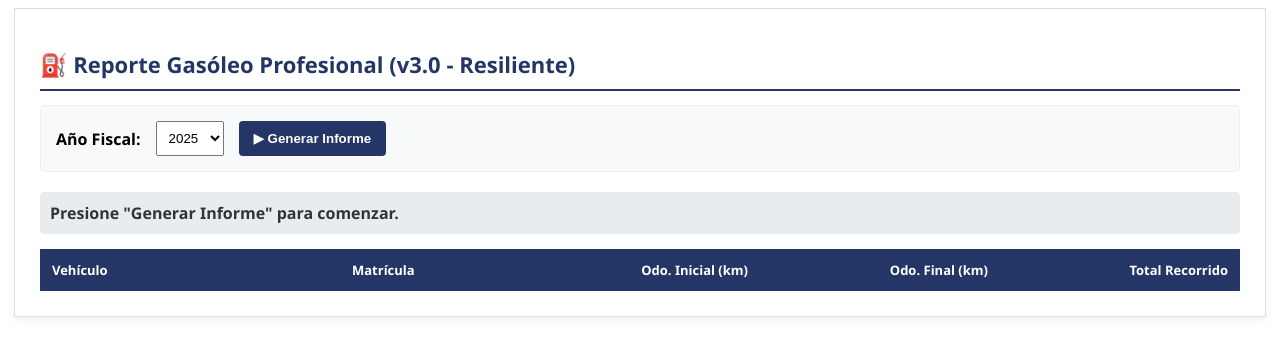
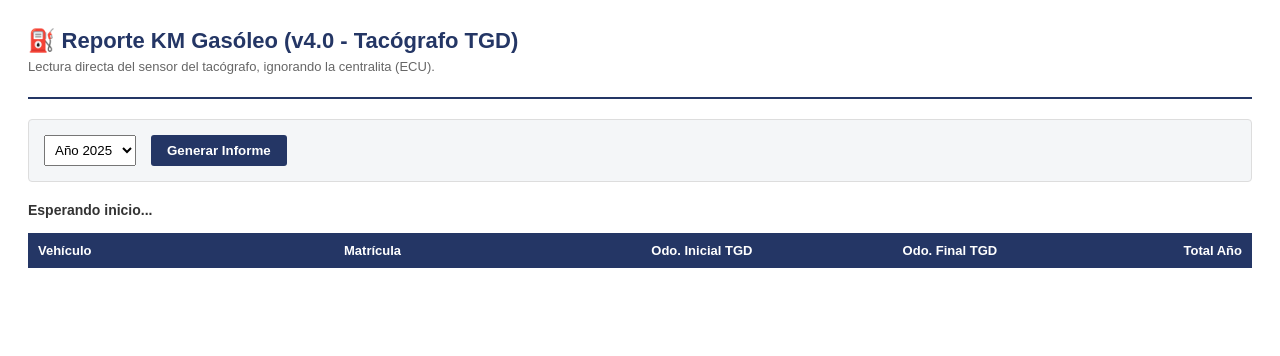
Before and after one commit to josetecnycom-ai/reporte-km-geotab, a plain HTML site: page index.html in a window 1280 px wide. Drawn offline with Linux system fonts and the light colour scheme.

Commit message:
Add files via upload

```diff
--- a/index.html
+++ b/index.html
@@ -2,48 +2,48 @@
 <html>
 <head>
     <meta charset="utf-8">
-    <title>Reporte Gasóleo v3.0</title>
+    <title>Reporte Tacógrafo</title>
     <style>
-        /* Estilos forzados para evitar que Geotab los anule */
-        #mi-addin-contenedor { font-family: 'Segoe UI', Arial, sans-serif; padding: 25px; background: #fff; border: 1px solid #ddd; max-width: 1200px; margin: 0 auto; box-shadow: 0 4px 8px rgba(0,0,0,0.05); }
-        h1 { color: #243665; border-bottom: 2px solid #243665; padding-bottom: 10px; font-size: 22px; }
-        .controles { background: #f8f9fa; padding: 15px; border-radius: 5px; margin-bottom: 20px; border: 1px solid #eee; display: flex; gap: 15px; align-items: center; }
-        .btn { padding: 10px 15px; background: #243665; color: white; border: none; border-radius: 4px; cursor: pointer; font-weight: bold; }
-        .btn:hover { background: #1a284d; }
-        .btn-verde { background: #28a745; }
-        .btn-verde:hover { background: #218838; }
-        #status-bar { font-weight: bold; padding: 10px; background: #e9ecef; border-radius: 4px; margin-bottom: 15px; color: #333; }
-        table { width: 100%; border-collapse: collapse; margin-top: 10px; }
-        th { background: #243665; color: white; padding: 12px; text-align: left; font-size: 13px; }
-        td { border-bottom: 1px solid #ddd; padding: 12px; font-size: 14px; }
-        tr:nth-child(even) { background-color: #f9f9f9; }
-        tr:hover { background-color: #f1f1f1; }
+        .addin-wrap { font-family: sans-serif; padding: 20px; background: #fff; color: #333; }
+        .addin-header { border-bottom: 2px solid #243665; margin-bottom: 20px; padding-bottom: 10px; }
+        .addin-header h1 { color: #243665; margin: 0; font-size: 22px; }
+        .addin-controls { background: #f4f6f8; padding: 15px; display: flex; gap: 15px; margin-bottom: 20px; border-radius: 4px; border: 1px solid #ddd; }
+        .btn-run { background: #243665; color: #fff; border: none; padding: 8px 16px; border-radius: 3px; cursor: pointer; font-weight: bold; }
+        .btn-run:hover { background: #1a284d; }
+        .btn-csv { background: #28a745; color: #fff; border: none; padding: 8px 16px; border-radius: 3px; cursor: pointer; }
+        #status-bar { font-size: 14px; font-weight: bold; margin-bottom: 15px; }
+        table { width: 100%; border-collapse: collapse; }
+        th { background: #243665; color: white; padding: 10px; text-align: left; font-size: 13px; }
+        td { border-bottom: 1px solid #eee; padding: 10px; font-size: 14px; }
+        tr:hover { background: #f9f9f9; }
     </style>
 </head>
 <body>
-    <div id="mi-addin-contenedor">
-        <h1>⛽ Reporte Gasóleo Profesional (v3.0 - Resiliente)</h1>
-
-        <div class="controles">
-            <label><strong>Año Fiscal:</strong></label>
-            <select id="selYear" style="padding: 8px;">
-                <option value="2024">2024</option>
-                <option value="2025" selected>2025</option>
-            </select>
-            <button id="btnRun" class="btn">▶ Generar Informe</button>
-            <button id="btnCsv" class="btn btn-verde" style="display:none;">⬇ Descargar Excel</button>
+    <div class="addin-wrap">
+        <div class="addin-header">
+            <h1>⛽ Reporte KM Gasóleo (v4.0 - Tacógrafo TGD)</h1>
+            <p style="font-size:13px; color:#666; margin-top:5px;">Lectura directa del sensor del tacógrafo, ignorando la centralita (ECU).</p>
         </div>
 
-        <div id="status-bar">Presione "Generar Informe" para comenzar.</div>
+        <div class="addin-controls">
+            <select id="selYear" style="padding: 6px;">
+                <option value="2024">Año 2024</option>
+                <option value="2025" selected>Año 2025</option>
+            </select>
+            <button id="btnRun" class="btn-run">Generar Informe</button>
+            <button id="btnCsv" class="btn-csv" style="display:none;">Descargar CSV</button>
+        </div>
+
+        <div id="status-bar">Esperando inicio...</div>
 
         <table id="tblData">
             <thead>
                 <tr>
-                    <th style="width: 25%;">Vehículo</th>
-                    <th style="width: 15%;">Matrícula</th>
-                    <th style="width: 20%; text-align:right;">Odo. Inicial (km)</th>
-                    <th style="width: 20%; text-align:right;">Odo. Final (km)</th>
-                    <th style="width: 20%; text-align:right;">Total Recorrido</th>
+                    <th style="width:25%">Vehículo</th>
+                    <th style="width:15%">Matrícula</th>
+                    <th style="width:20%; text-align:right">Odo. Inicial TGD</th>
+                    <th style="width:20%; text-align:right">Odo. Final TGD</th>
+                    <th style="width:20%; text-align:right">Total Año</th>
                 </tr>
             </thead>
             <tbody></tbody>
```
